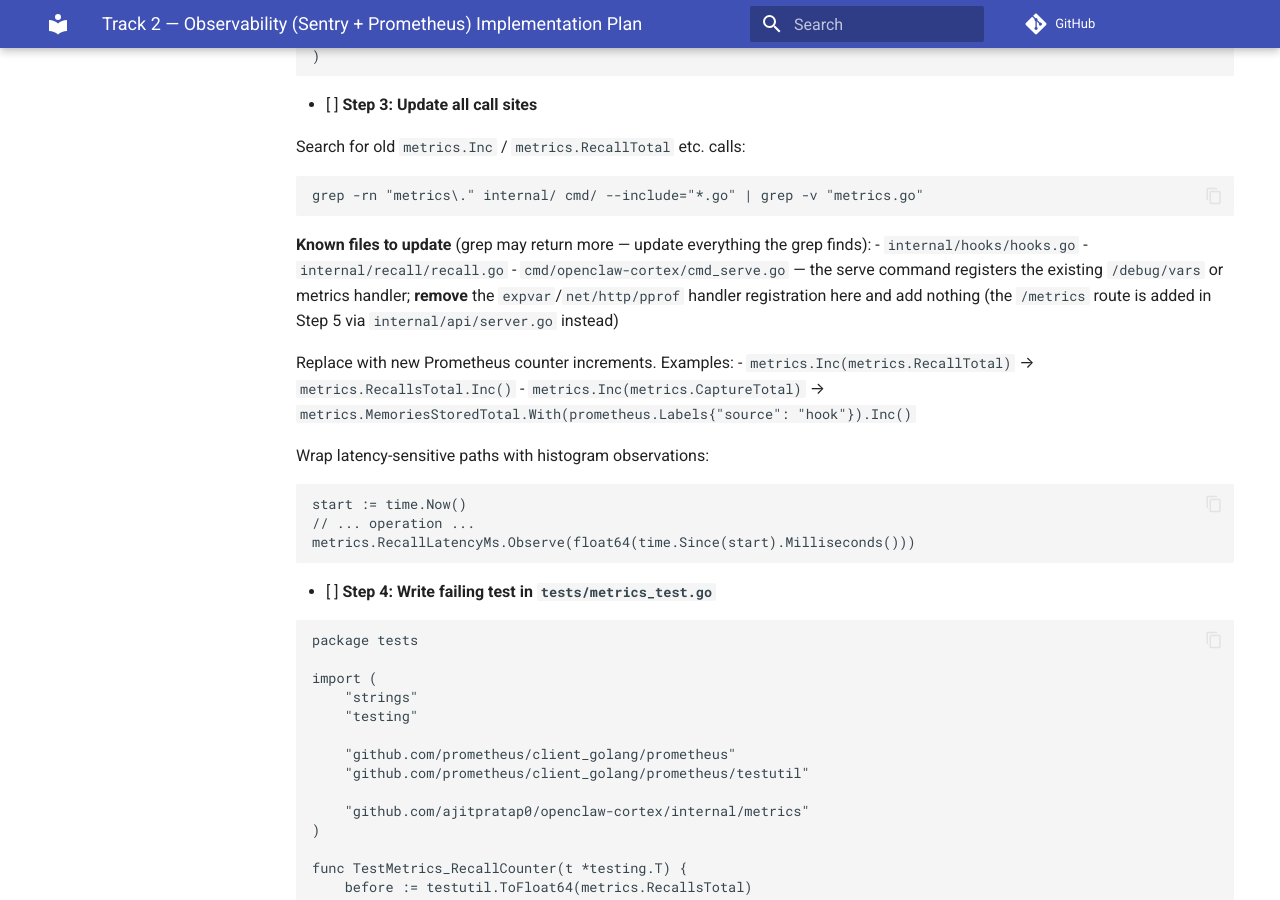
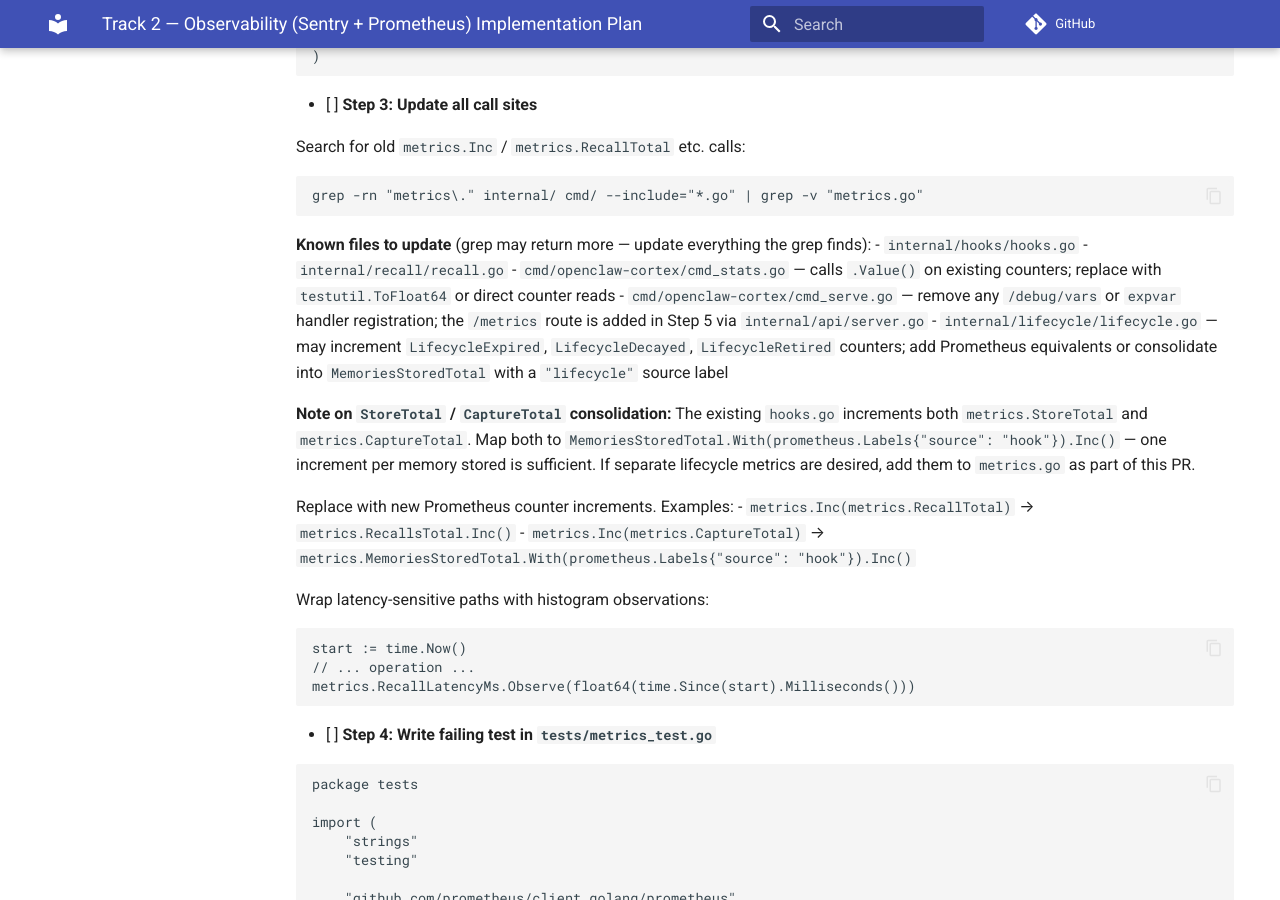
Before and after one commit to ajitpratap0/openclaw-cortex, an MkDocs documentation site: the page built from docs/superpowers/plans/2026-03-17-track2-observability.md, in a window 1280 px wide and 900 px high, scrolled down 7888 px. Built offline with MkDocs 1.6.1 and Material for MkDocs 9.7.7, drawn with Linux system fonts in a browser that asks for light colours; comment, search, counter and statistics services are not loaded.

Commit message:
docs(plans): second-pass reviewer fixes
Track 2:
- Add lifecycle.go, cmd_stats.go to known call sites for metrics migration
- Add StoreTotal/CaptureTotal consolidation guidance

Track 3:
- Add full helpers_test.go template with newTestCapturer, newTestClassifier,
  newTestRecaller, newTestEmbedder, newTestLogger helpers (with read-the-file
  guidance for exact constructor signatures)
- Fix --dry-run flag description (does not print to stdout; use --stats)

Co-Authored-By: Claude Sonnet 4.6 <noreply@anthropic.com>

```diff
--- a/docs/superpowers/plans/2026-03-17-track2-observability.md
+++ b/docs/superpowers/plans/2026-03-17-track2-observability.md
@@ -412,7 +412,11 @@ grep -rn "metrics\." internal/ cmd/ --include="*.go" | grep -v "metrics.go"
 **Known files to update** (grep may return more — update everything the grep finds):
 - `internal/hooks/hooks.go`
 - `internal/recall/recall.go`
-- `cmd/openclaw-cortex/cmd_serve.go` — the serve command registers the existing `/debug/vars` or metrics handler; **remove** the `expvar`/`net/http/pprof` handler registration here and add nothing (the `/metrics` route is added in Step 5 via `internal/api/server.go` instead)
+- `cmd/openclaw-cortex/cmd_stats.go` — calls `.Value()` on existing counters; replace with `testutil.ToFloat64` or direct counter reads
+- `cmd/openclaw-cortex/cmd_serve.go` — remove any `/debug/vars` or `expvar` handler registration; the `/metrics` route is added in Step 5 via `internal/api/server.go`
+- `internal/lifecycle/lifecycle.go` — may increment `LifecycleExpired`, `LifecycleDecayed`, `LifecycleRetired` counters; add Prometheus equivalents or consolidate into `MemoriesStoredTotal` with a `"lifecycle"` source label
+
+**Note on `StoreTotal` / `CaptureTotal` consolidation:** The existing `hooks.go` increments both `metrics.StoreTotal` and `metrics.CaptureTotal`. Map both to `MemoriesStoredTotal.With(prometheus.Labels{"source": "hook"}).Inc()` — one increment per memory stored is sufficient. If separate lifecycle metrics are desired, add them to `metrics.go` as part of this PR.
 
 Replace with new Prometheus counter increments. Examples:
 - `metrics.Inc(metrics.RecallTotal)` → `metrics.RecallsTotal.Inc()`
```
Also changed, not shown: docs/superpowers/plans/2026-03-17-track3-features.md (+45 -5 lines).
